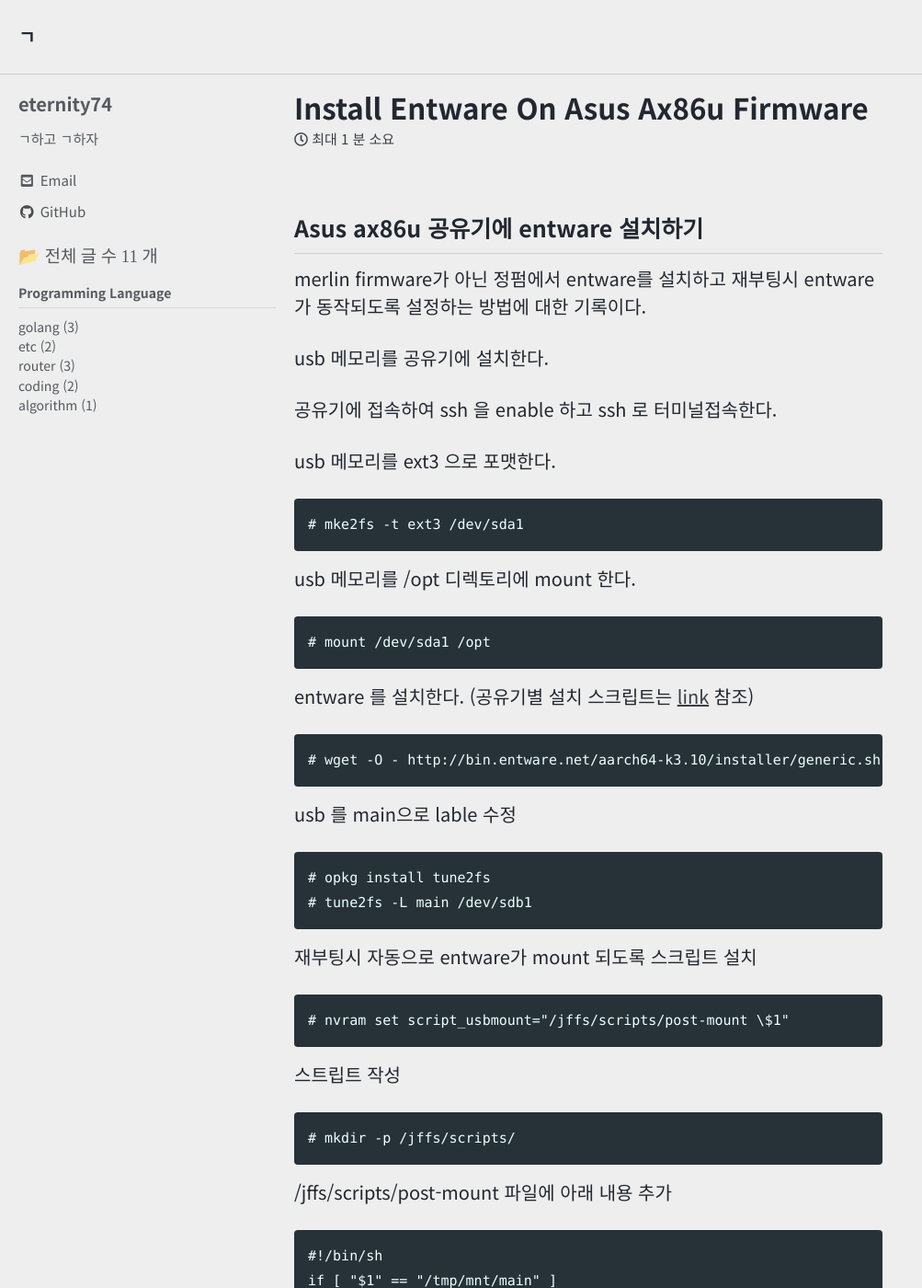
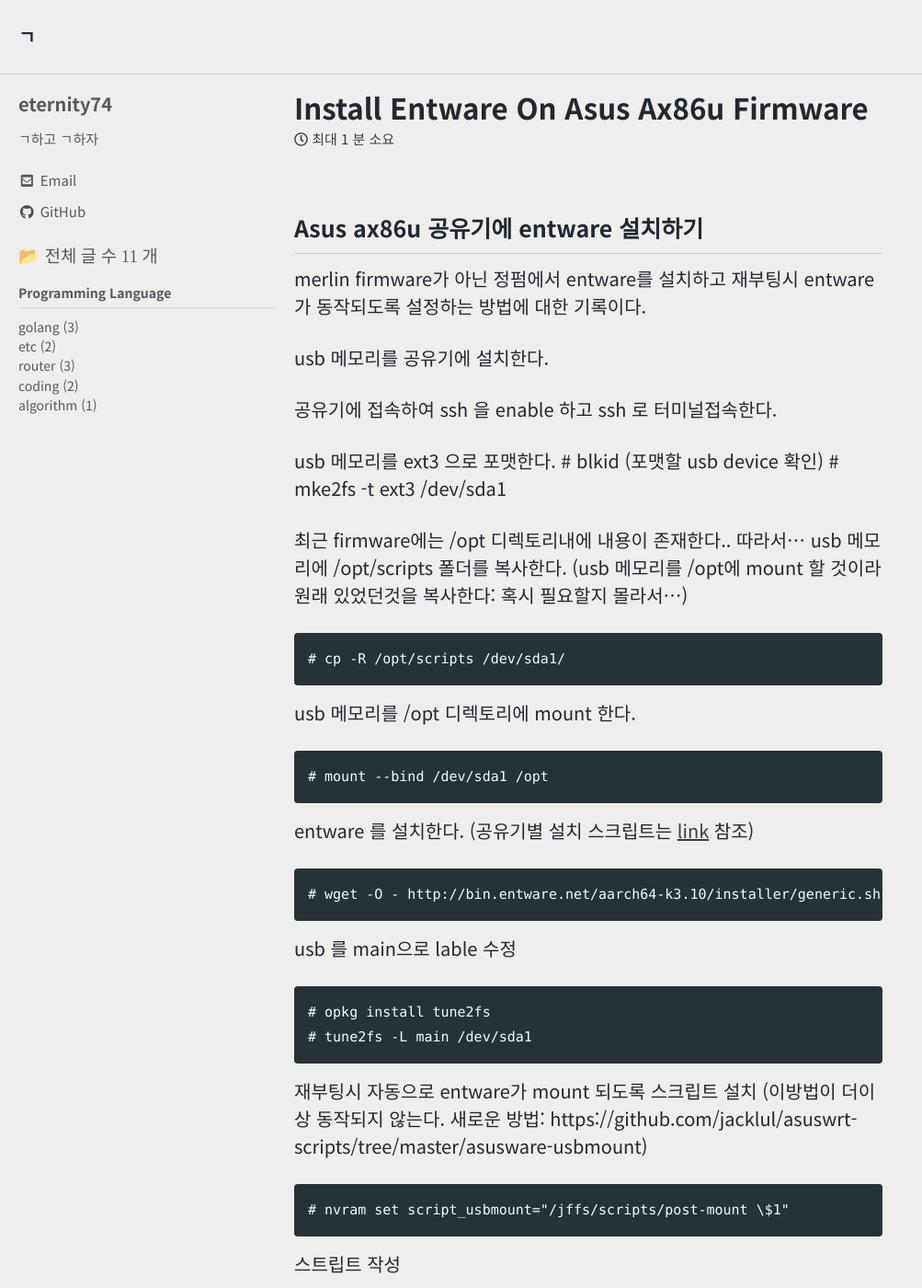
Before and after one commit to eternity74/eternity74.github.io, a Jekyll site: the page built from _posts/2022-08-10-Install-entware-on-asus-ax86u-firmware.md, in a window 1280 px wide and 1400 px high. Shown: the whole window at 92% size, without its empty margins (0-1003 px from the left). Built offline with Jekyll 4.4.1, drawn with Linux system fonts in a browser that asks for light colours; cached includes are drawn as plain includes; comment, search, counter and statistics services are not loaded.

Commit message:
update install method

```diff
--- a/_posts/2022-08-10-Install-entware-on-asus-ax86u-firmware.md
+++ b/_posts/2022-08-10-Install-entware-on-asus-ax86u-firmware.md
@@ -11,12 +11,18 @@ usb 메모리를 공유기에 설치한다.
 공유기에 접속하여 ssh 을 enable 하고 ssh 로 터미널접속한다.
 
 usb 메모리를 ext3 으로 포맷한다.
+    # blkid (포맷할 usb device 확인)
+    # mke2fs -t ext3 /dev/sda1
 
-    # mke2fs -t ext3 /dev/sda1
+최근 firmware에는 /opt 디렉토리내에 내용이 존재한다.. 따라서...
+usb 메모리에 /opt/scripts 폴더를 복사한다.
+(usb 메모리를 /opt에 mount 할 것이라 원래 있었던것을 복사한다: 혹시 필요할지 몰라서...)
+
+    # cp -R /opt/scripts /dev/sda1/
 
 usb 메모리를 /opt 디렉토리에 mount 한다.
 
-    # mount /dev/sda1 /opt
+    # mount --bind /dev/sda1 /opt
 
 entware 를 설치한다. (공유기별 설치 스크립트는 [link](https://github.com/Entware/Entware/wiki/Install-on-Asus-stock-firmware) 참조)
 
@@ -25,9 +31,10 @@ entware 를 설치한다. (공유기별 설치 스크립트는 [link](https://gi
 usb 를 main으로 lable 수정
 
     # opkg install tune2fs
-    # tune2fs -L main /dev/sdb1
+    # tune2fs -L main /dev/sda1
 
 재부팅시 자동으로 entware가 mount 되도록 스크립트 설치
+(이방법이 더이상 동작되지 않는다. 새로운 방법: https://github.com/jacklul/asuswrt-scripts/tree/master/asusware-usbmount)
 
     # nvram set script_usbmount="/jffs/scripts/post-mount \$1"
 
```
